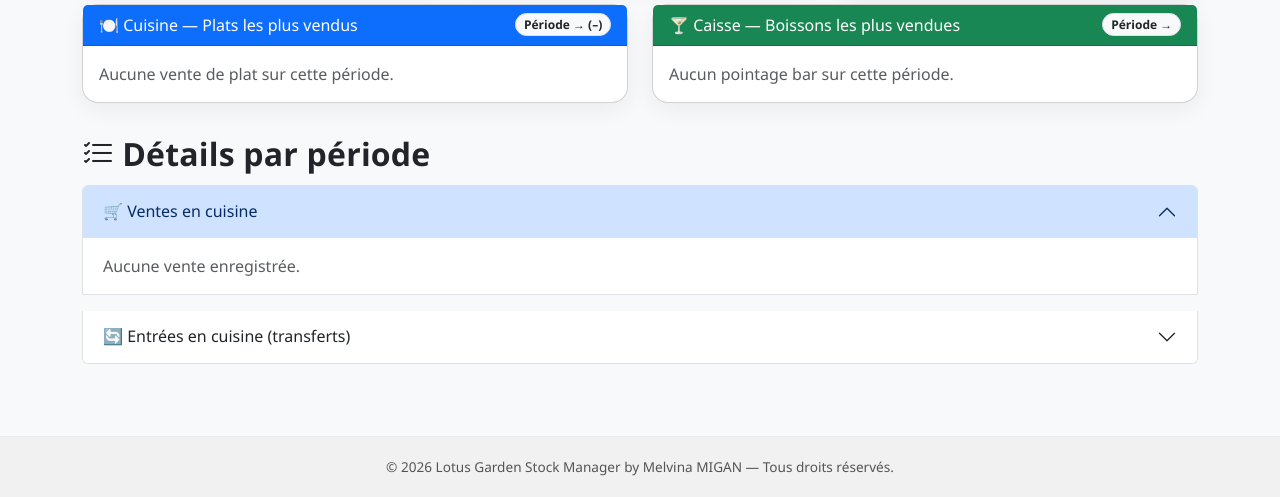
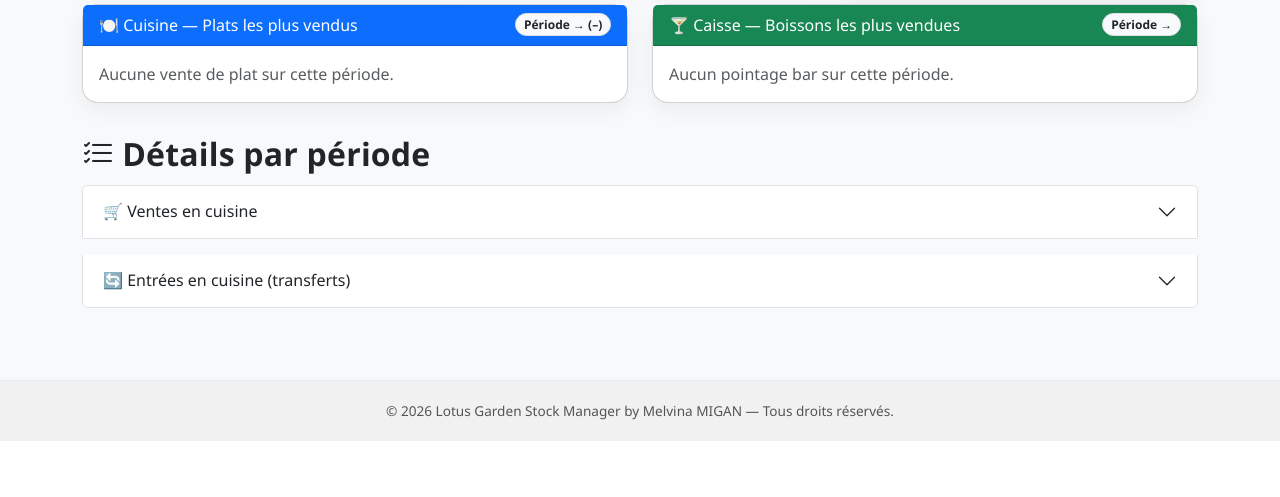
Before and after one commit to Mariechanne/stock_restaurant, a Flask app: template templates/home.html in a window 1280 px wide. Shown: the part 397-894 px from the top of the page. After the commit the page ends 838 px from the top, so only its background shows below. Run offline with Flask 3, Linux system fonts and the light colour scheme; the template is opened without the code that fills it, so the values that code supplies are empty.

Commit message:
fix: compact dashboard charts (horizontal bars, short labels, accordion collapsed)

```diff
--- a/templates/home.html
+++ b/templates/home.html
@@ -264,18 +264,24 @@
   <div class="accordion" id="detailsAccordion">
     <div class="accordion-item">
       <h2 class="accordion-header" id="hSales">
-        <button class="accordion-button" type="button" data-bs-toggle="collapse" data-bs-target="#cSales" aria-expanded="true" aria-controls="cSales">
+        <button class="accordion-button collapsed" type="button" data-bs-toggle="collapse" data-bs-target="#cSales" aria-expanded="false" aria-controls="cSales">
           🛒 {{ _('Ventes en cuisine') }}
+          {% if ventes_mois %}<span class="badge bg-secondary ms-2">{{ ventes_mois|length }}</span>{% endif %}
         </button>
       </h2>
-      <div id="cSales" class="accordion-collapse collapse show" aria-labelledby="hSales" data-bs-parent="#detailsAccordion">
+      <div id="cSales" class="accordion-collapse collapse" aria-labelledby="hSales" data-bs-parent="#detailsAccordion">
         <div class="accordion-body">
           {% if ventes_mois %}
+            {% if ventes_mois|length > 100 %}
+            <div class="alert alert-info py-2 small mb-2">
+              {{ ventes_mois|length }} lignes — affichage limité aux 100 dernières. Utilisez le CSV pour l'export complet.
+            </div>
+            {% endif %}
             <div class="table-responsive">
               <table class="table table-hover table-bordered border-light shadow-sm mt-2">
                 <thead class="table-light"><tr><th>{{ _('Date') }}</th><th>{{ _('Recette') }}</th><th class="text-end">{{ _('Quantité') }}</th></tr></thead>
                 <tbody>
-                {% for vente in ventes_mois %}
+                {% for vente in ventes_mois[-100:] %}
                   <tr>
                     <td>{{ vente.date.strftime('%Y-%m-%d %H:%M') }}</td>
                     <td>{{ vente.recette.nom }}</td>
@@ -340,31 +346,46 @@
   const boissonsLabels = {{ boissons_labels|tojson }};
   const boissonsQtes   = {{ boissons_qtes|tojson }};
 
-  // Chart: Cuisine
-  if (recettesLabels.length) {
-    new Chart(document.getElementById('chartCuisine').getContext('2d'), {
+  // Raccourcit les noms : retire " → 1500" et tronque à 28 cars
+  function shortLabel(s) {
+    return s.replace(/\s*→\s*\d+\s*$/, '').replace(/\s*->\s*\d+\s*$/, '').trim().slice(0, 28);
+  }
+
+  function makeHBar(canvasId, rawLabels, data, color) {
+    const el = document.getElementById(canvasId);
+    if (!el || !rawLabels.length) return;
+    const labels = rawLabels.map(shortLabel);
+    // Hauteur dynamique : 42px par barre, min 180px
+    el.style.height = Math.max(180, labels.length * 42) + 'px';
+    new Chart(el.getContext('2d'), {
       type: 'bar',
-      data: { labels: recettesLabels, datasets: [{ label:'Quantités vendues', data: recettesQtes }] },
+      data: {
+        labels,
+        datasets: [{
+          label: 'Quantités',
+          data,
+          backgroundColor: color,
+          borderRadius: 6,
+          borderSkipped: false
+        }]
+      },
       options: {
-        maintainAspectRatio:false,
-        scales:{ y:{ beginAtZero:true }, x:{ ticks:{ autoSkip:false, maxRotation:45 } } },
-        plugins:{ legend:{ display:false }, tooltip:{ callbacks:{ label:(ctx)=> ctx.parsed.y } } }
+        indexAxis: 'y',
+        maintainAspectRatio: false,
+        scales: {
+          x: { beginAtZero: true, grid: { color: 'rgba(0,0,0,.05)' } },
+          y: { ticks: { font: { size: 12 } } }
+        },
+        plugins: {
+          legend: { display: false },
+          tooltip: { callbacks: { label: ctx => ' ' + ctx.parsed.x + ' unités' } }
+        }
       }
     });
   }
 
-  // Chart: Bar
-  if (boissonsLabels.length) {
-    new Chart(document.getElementById('chartBoissons').getContext('2d'), {
-      type: 'bar',
-      data: { labels: boissonsLabels, datasets: [{ label:'Quantités vendues', data: boissonsQtes }] },
-      options: {
-        maintainAspectRatio:false,
-        scales:{ y:{ beginAtZero:true }, x:{ ticks:{ autoSkip:false, maxRotation:45 } } },
-        plugins:{ legend:{ display:false }, tooltip:{ callbacks:{ label:(ctx)=> ctx.parsed.y } } }
-      }
-    });
-  }
+  makeHBar('chartCuisine',  recettesLabels, recettesQtes,  'rgba(13,110,253,.75)');
+  makeHBar('chartBoissons', boissonsLabels, boissonsQtes,  'rgba(25,135,84,.75)');
 </script>
 </body>
 </html>
```
